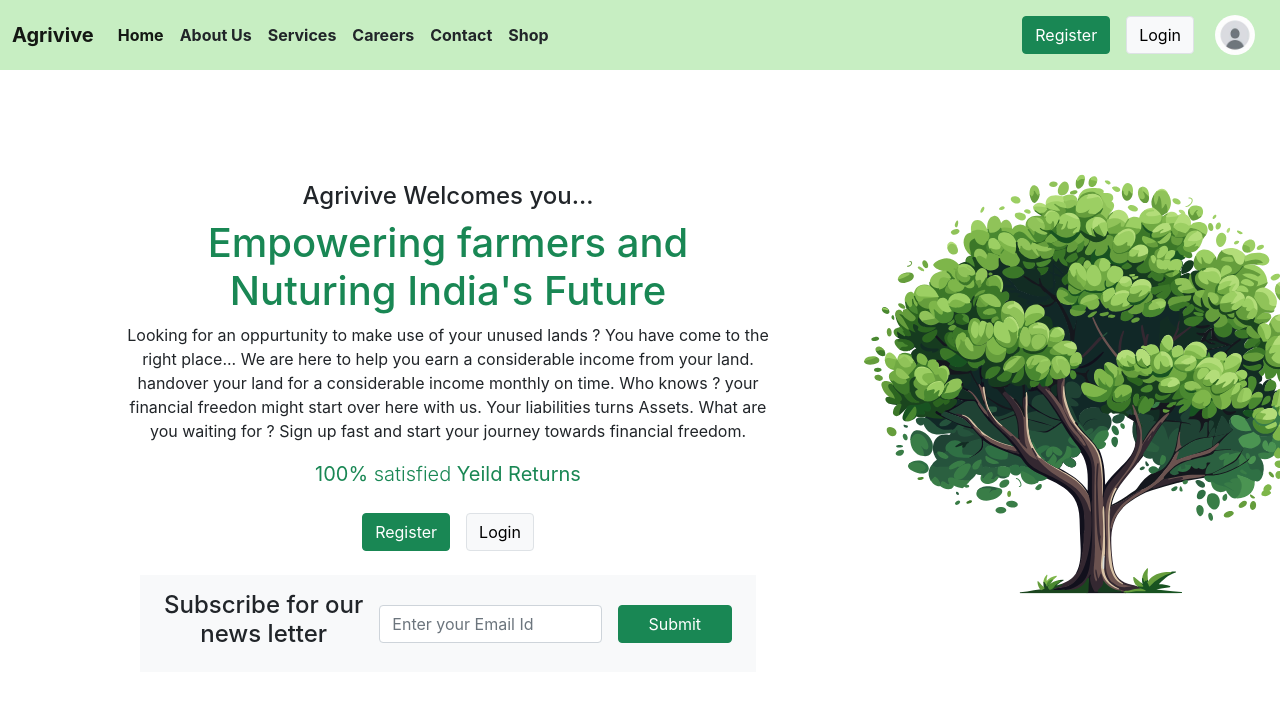
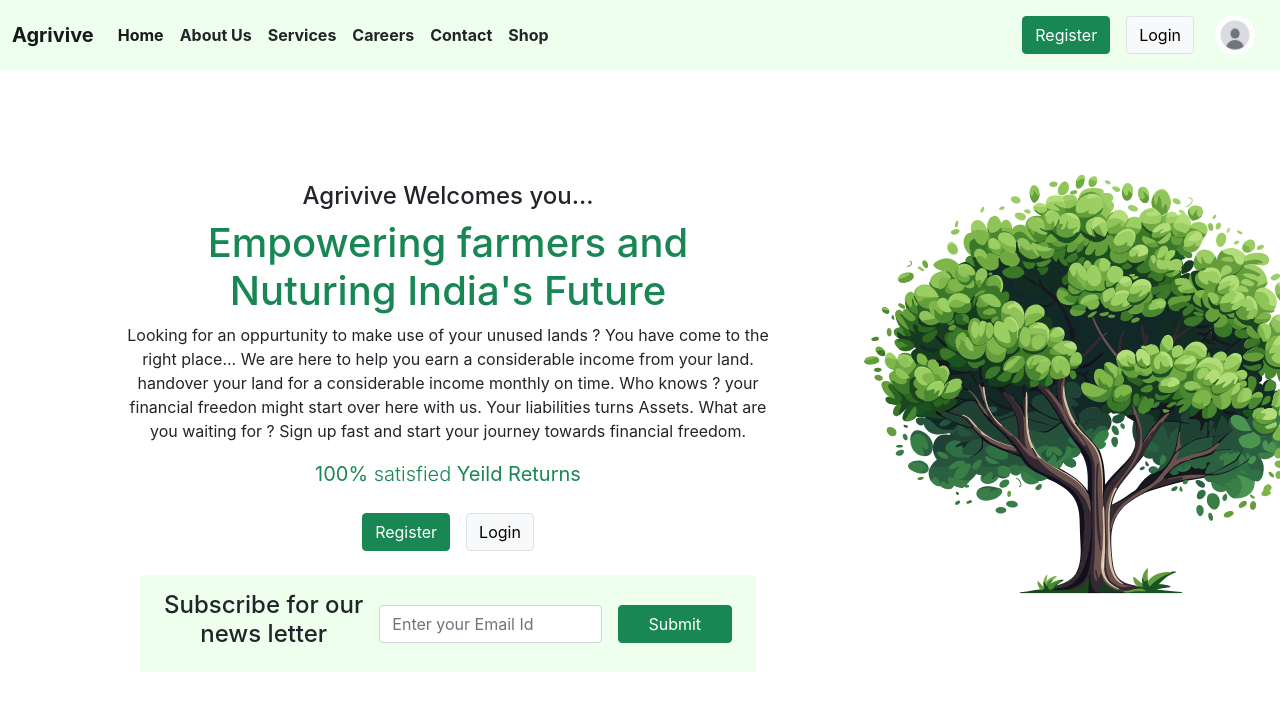
Before and after one commit to HariSirikonda/Agrivive, a React (Create React App) app: page / in a window 1280 px wide. Shown: the top 722 px of the page. Built offline with nearby package versions, Linux system fonts and the light colour scheme.

Commit message:
changed some color grading to the several pages

```diff
--- a/src/components/contactUs.js
+++ b/src/components/contactUs.js
@@ -17,13 +17,13 @@ function ContactUs() {
                     <button className="btn btn-light m-0"><b>All systems operational</b></button>
                 </div>
                 <div className="d-flex justify-content-center align-items-center">
-                    <div className="bg-light border rounded m-2 p-5">
+                    <div className="shadow rounded m-3 p-5" style={{backgroundColor: 'rgb(238, 255, 237)'}}>
                         <img className="m-2" src={Chat} alt="show me" style={{width: '100px'}}></img>
                         <h4>Chat with us</h4>
                         <p><Link className="text-decoration-none"><b>Click Here</b></Link> to start chating with us</p>
                         <p><Link className="text-decoration-none"><b>Open 24/7</b></Link></p>
                     </div>
-                    <div className="bg-light border rounded m-2 p-5">
+                    <div className="shadow rounded m-3 p-5" style={{backgroundColor: 'rgb(238, 255, 237)'}}>
                         <img className="m-2" src={PhoneCall} alt="show me" style={{width: '100px'}}></img>
                         <h4>Give us a Call</h4>
                         <p><Link className="text-decoration-none">855-CS-Agrivive</Link> or <Link className="text-decoration-none">855-277-555</Link></p>
--- a/src/components/footer.js
+++ b/src/components/footer.js
@@ -4,7 +4,7 @@ function Footer() {
     return (
         <>
             <section className='container-fluid bg-success text-light'>
-                <div className='container-fluid d-flex align-items-center justify-content-center border-bottom m-2 p-2'>
+                <div className='container-fluid d-flex align-items-center justify-content-center border-bottom mb-2 p-2'>
                     <div className='w-25 m-3 p-3 border-end border-3'>
                         <h2 className='text-light'>A Member of Agrivive Family Provides you</h2>
                     </div>
--- a/src/components/home.js
+++ b/src/components/home.js
@@ -45,7 +45,7 @@ function Home({LoginClicked}) {
             {/* Intro section */}
             <section className='Intro container-fluid p-5'>
                 <div className='row m-2 p-2'>
-                    <div className='col-8 d-flex align-items-center justify-content-center  '>
+                    <div className='col-8 d-flex align-items-center justify-content-center'>
                         <div className='squareContainer p-5'>
                             <h4>Agrivive Welcomes you...</h4>
                             <h1 className='text-success'>Empowering farmers and Nuturing India's Future</h1>
@@ -53,7 +53,7 @@ function Home({LoginClicked}) {
                             <p className='lead text-success'><b>100%</b> satisfied <b>Yeild Returns</b></p>
                             <button className='btn btn-success m-2' type='submit' onClick={handleRegisterClick}>Register</button>
                             <button className='btn btn-light m-2 border' type='submit' onClick={handleLoginClick}>Login</button>
-                            <div className='newsletter bg-light d-flex m-3 p-3 align-items-center justify-content-center'>
+                            <div className='newsletter d-flex m-3 p-3 align-items-center justify-content-center rounded' style={{backgroundColor: 'rgb(238, 255, 237)'}} >
                                 <h4 className='w-50'>Subscribe for our news letter</h4>
                                 <input className='form-control m-2 w-50' placeholder='Enter your Email Id' id='Emailinput' type='email'></input>
                                 <button className='btn btn-success m-2 w-25' type='submit' >Submit</button>
@@ -66,7 +66,7 @@ function Home({LoginClicked}) {
                 </div>
             </section>
             {/* Services section */}
-            <section className='container-fluid bg-light p-5'>
+            <section className='container-fluid p-5' style={{backgroundColor: 'rgb(238, 255, 237)'}}>
                 <h1 className='text-success'>Our Services</h1>
                 <p>Agrivive is full of services that a former as well as an Agricultural land owner needs. You just need to join us for all the services we offer. All in one service within one place. Agrivive the life of Land</p>
                 <div className='d-flex mx-5 mb-3'>
@@ -139,7 +139,7 @@ function Home({LoginClicked}) {
                 </div>
             </section>
             {/* Our Partners Section */}
-            <section className='container-fluid p-5 bg-light'>
+            <section className='container-fluid p-5' style={{backgroundColor: 'rgb(238, 255, 237)'}}>
                 <h1>Our partners</h1>
                 <p>We partner with industry leading organizations with the common goal of providing exceptional service to our customers</p>
                 <div className='d-block'>
--- a/src/components/navbar.js
+++ b/src/components/navbar.js
@@ -16,7 +16,7 @@ const Navbar = () => {
   };
 
   return (
-    <nav className="navbar navbar-expand-lg navbar-light d-flex align-items-center justify-content-center" style={{backgroundColor: 'rgb(199, 238, 194)'}}>
+    <nav className="navbar navbar-expand-lg navbar-light d-flex align-items-center justify-content-center" style={{backgroundColor: 'rgb(238, 255, 237)'}}>
       <div className="container-fluid w-75">
         <Link className="navbar-brand" to="/"><b>Agrivive</b></Link> {/* Brand navigation */}
         <button
```
